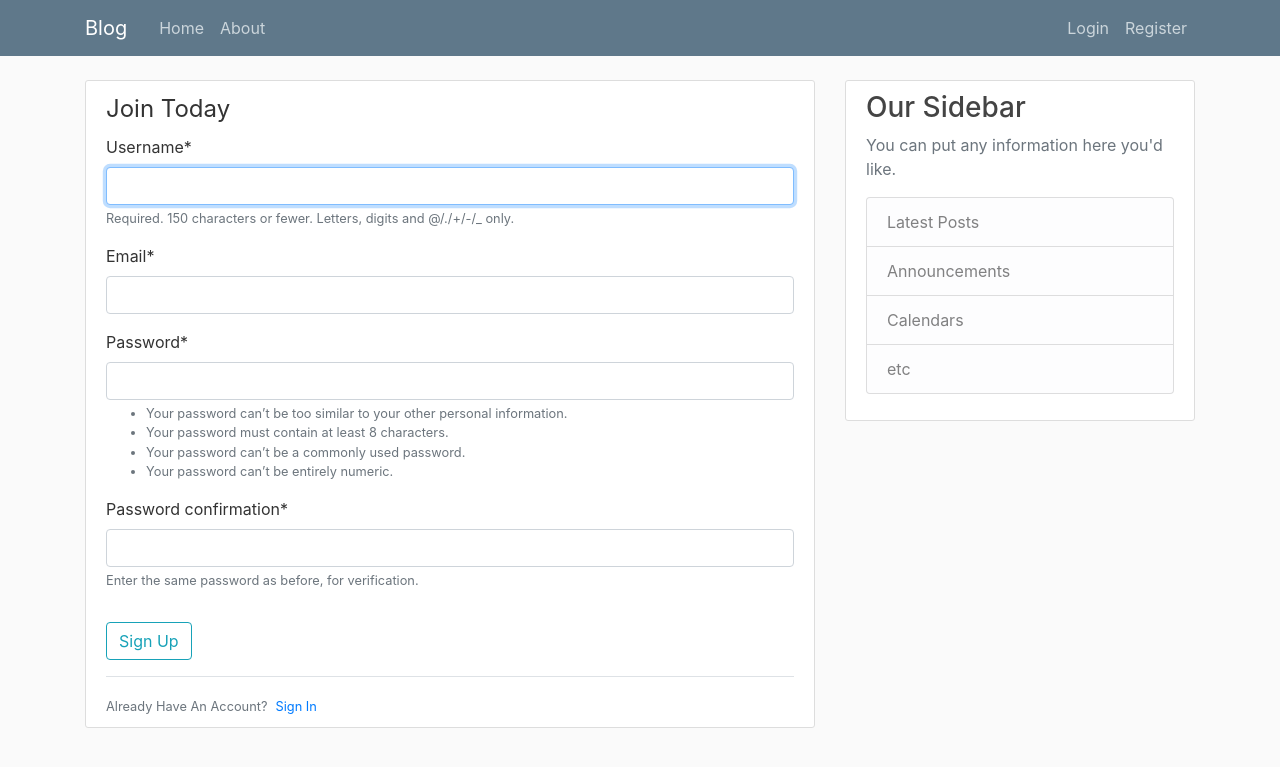
After one commit to benandlola/Sarver-Project, a Django app: page /register in a window 1280 px wide. The commit adds this page. Shown: the top 767 px of the page. Run offline with Django 4.2, Linux system fonts and the light colour scheme; some libraries are stand-ins or nearby versions.

Commit message:
registration

```diff
--- a/DjangoProj/DjangoProj/settings.py
+++ b/DjangoProj/DjangoProj/settings.py
@@ -38,6 +38,9 @@ INSTALLED_APPS = [
     'django.contrib.messages',
     'django.contrib.staticfiles',
     'blog.apps.BlogConfig',
+    'users.apps.UsersConfig',
+    'crispy_forms',
+    'crispy_bootstrap4',
 ]
 
 MIDDLEWARE = [
@@ -122,3 +125,6 @@ STATIC_URL = 'static/'
 # https://docs.djangoproject.com/en/4.2/ref/settings/#default-auto-field
 
 DEFAULT_AUTO_FIELD = 'django.db.models.BigAutoField'
+
+CRISPY_ALLOWED_TEMPLATE_PACKS = 'bootstrap4'
+CRISPY_TEMPLATE_PACK = 'bootstrap4'
--- a/DjangoProj/DjangoProj/urls.py
+++ b/DjangoProj/DjangoProj/urls.py
@@ -20,4 +20,5 @@ from django.urls import path, include
 urlpatterns = [
     path('admin/', admin.site.urls),
     path('', include('blog.urls')),
+    path('register', include('users.urls')),
 ]
--- a/DjangoProj/blog/admin.py
+++ b/DjangoProj/blog/admin.py
@@ -1,3 +1,4 @@
 from django.contrib import admin
+from .models import *
 
-# Register your models here.
+admin.site.register(Post)
--- a/DjangoProj/blog/models.py
+++ b/DjangoProj/blog/models.py
@@ -7,3 +7,6 @@ class Post(models.Model):
     content = models.TextField()
     created_at = models.DateTimeField(default=timezone.now)
     author = models.ForeignKey(User, on_delete=models.CASCADE)
+
+    def __str__(self):
+        return self.title
--- a/DjangoProj/blog/templates/blog/base.html
+++ b/DjangoProj/blog/templates/blog/base.html
@@ -44,6 +44,13 @@
     <main role="main" class="container">
         <div class="row">
             <div class="col-md-8">
+                {% if messages %}
+                    {% for message in messages %}
+                        <div class="alert alert-{{ message.tags }}">
+                            {{ message }}
+                        </div>
+                    {% endfor %}
+                {% endif %}
                 {% block content %}{% endblock %}
             </div>
             <div class="col-md-4">
--- a/DjangoProj/blog/templates/blog/home.html
+++ b/DjangoProj/blog/templates/blog/home.html
@@ -5,7 +5,7 @@
         <div class="media-body">
             <div class="article-metadata">
                 <a class="mr-2" href="#">{{ post.author }}</a>
-                <small class="text-muted">{{ post.date_posted }}</small>
+                <small class="text-muted">{{ post.created_at|date:"F d, Y" }}</small>
             </div>
           <h2><a class="article-title" href="#">{{ post.title }}</a></h2>
           <p class="article-content">{{ post.content }}</p>
--- /dev/null
+++ b/DjangoProj/users/admin.py
@@ -0,0 +1,3 @@
+from django.contrib import admin
+
+# Register your models here.
--- /dev/null
+++ b/DjangoProj/users/apps.py
@@ -0,0 +1,6 @@
+from django.apps import AppConfig
+
+
+class UsersConfig(AppConfig):
+    default_auto_field = 'django.db.models.BigAutoField'
+    name = 'users'
--- /dev/null
+++ b/DjangoProj/users/forms.py
@@ -0,0 +1,10 @@
+from django import forms
+from django.contrib.auth.models import User
+from django.contrib.auth.forms import UserCreationForm
+
+class UserRegisterForm(UserCreationForm):
+    email = forms.EmailField()
+
+    class Meta:
+        model = User
+        fields = ['username', 'email', 'password1', 'password2']
--- /dev/null
+++ b/DjangoProj/users/models.py
@@ -0,0 +1,3 @@
+from django.db import models
+
+# Create your models here.
--- /dev/null
+++ b/DjangoProj/users/templates/users/register.html
@@ -0,0 +1,20 @@
+{% extends "blog/base.html" %}
+{% load crispy_forms_tags %}
+{% block content %}
+    <div class="content-section">
+        <form method="POST">
+            {% csrf_token %}
+            <fieldset class="form-group">
+                <legend classs="border-bottom mb-4">Join Today</legend>
+                {{ form|crispy }}
+            </fieldset>
+            <div class="form-group">
+                <button class="btn btn-outline-info" type="submit">Sign Up</button>
+            </div>
+        </form>
+        <div class="border-top pt-3">
+            <small class="text-muted">Already Have An Account?<a class="ml-2" href="#">Sign In</a>
+            </small>
+        </div>
+    </div>
+{% endblock content %}
--- /dev/null
+++ b/DjangoProj/users/tests.py
@@ -0,0 +1,3 @@
+from django.test import TestCase
+
+# Create your tests here.
--- /dev/null
+++ b/DjangoProj/users/urls.py
@@ -0,0 +1,6 @@
+from django.urls import path
+from . import views
+
+urlpatterns = [
+    path('', views.register, name='register'),
+]
--- /dev/null
+++ b/DjangoProj/users/views.py
@@ -0,0 +1,15 @@
+from django.shortcuts import render, redirect
+from django.contrib import messages
+from .forms import UserRegisterForm
+
+def register(request):
+    if request.method == 'POST':
+        form = UserRegisterForm(request.POST)
+        if form.is_valid():
+            form.save()
+            username = form.cleaned_data.get('username')
+            messages.success(request, f'Account created for {username}!')
+            return redirect('blog-home')
+    else:
+        form = UserRegisterForm()
+    return render(request, 'users/register.html', {'form': form})
```
Also changed, not shown: DjangoProj/blog/views.py (+2 -16 lines), DjangoProj/db.sqlite3, DjangoProj/users/__init__.py (added), DjangoProj/users/migrations/__init__.py (added).
